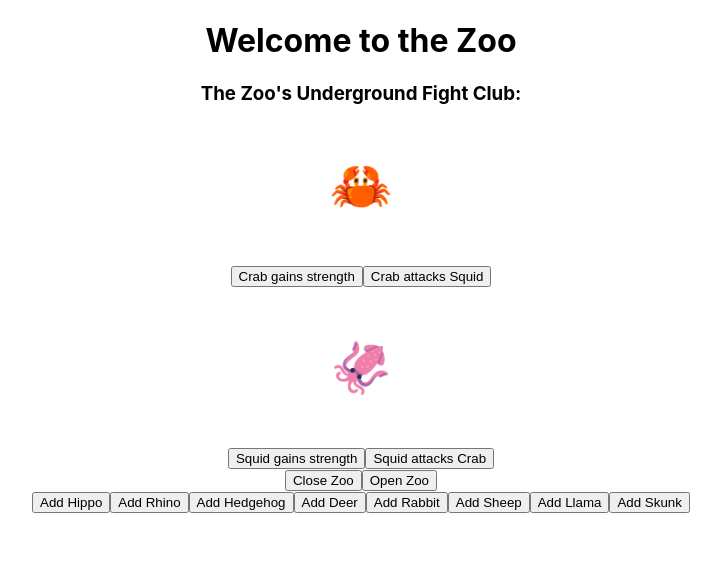
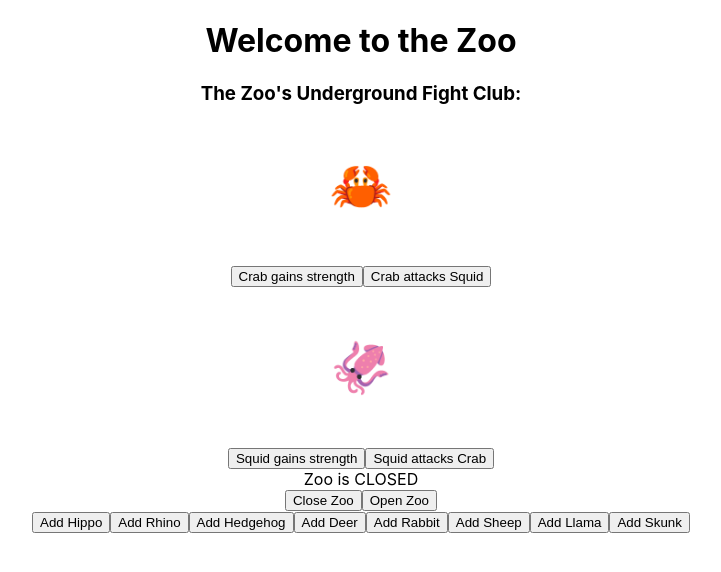
Before and after one commit to ari-harlem-caballero/React-Scratch-busy-zoo, a React (Create React App) app: page / in a window 1280 px wide. Shown: the top 572 px of the page, without its empty margins (279-1000 px from the left). Built offline with nearby package versions, Linux system fonts and the light colour scheme.

Commit message:
added sign component

```diff
--- a/src/App.js
+++ b/src/App.js
@@ -1,5 +1,6 @@
 import { useState } from 'react';
 import './App.css';
+import Sign from './components/Sign';
 
 function App() {
   const [crabSize, setCrabSize] = useState(10);
@@ -25,9 +26,10 @@ function App() {
       </section>
 
       <section className='sign'>
+        <Sign isOpen={isOpen} />
         <div>
-          <button>Close Zoo</button>
-          <button>Open Zoo</button>
+          <button onClick={() => setIsOpen(false)}>Close Zoo</button>
+          <button onClick={() => setIsOpen(true)}>Open Zoo</button>
         </div>
       </section>
 
--- a/src/components/Sign.js
+++ b/src/components/Sign.js
@@ -1,5 +1,11 @@
 import React from 'react';
 
-export default function Sign() {
-  return <div></div>;
+export default function Sign(props) {
+  return <div>
+    {
+      props.isOpen
+        ? 'Zoo is OPEN'
+        : 'Zoo is CLOSED'
+    }
+  </div>;
 }
```
